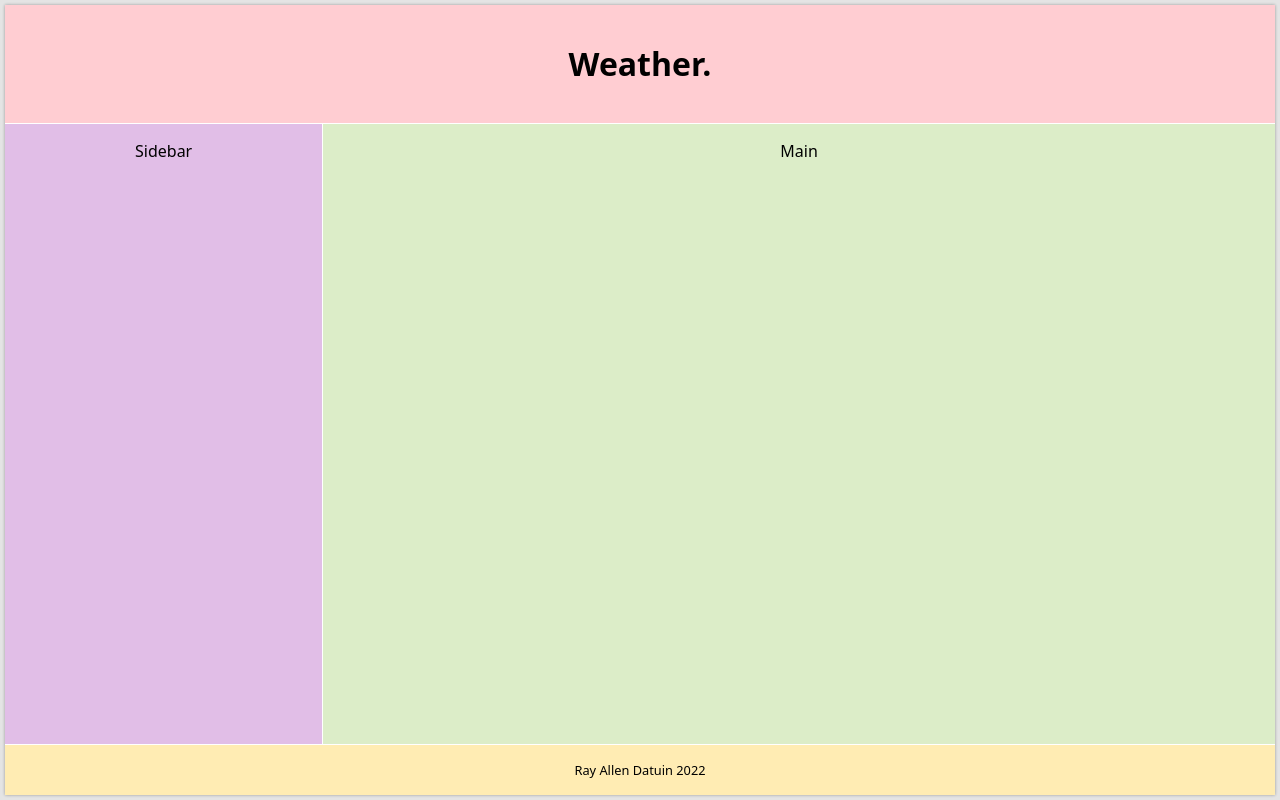
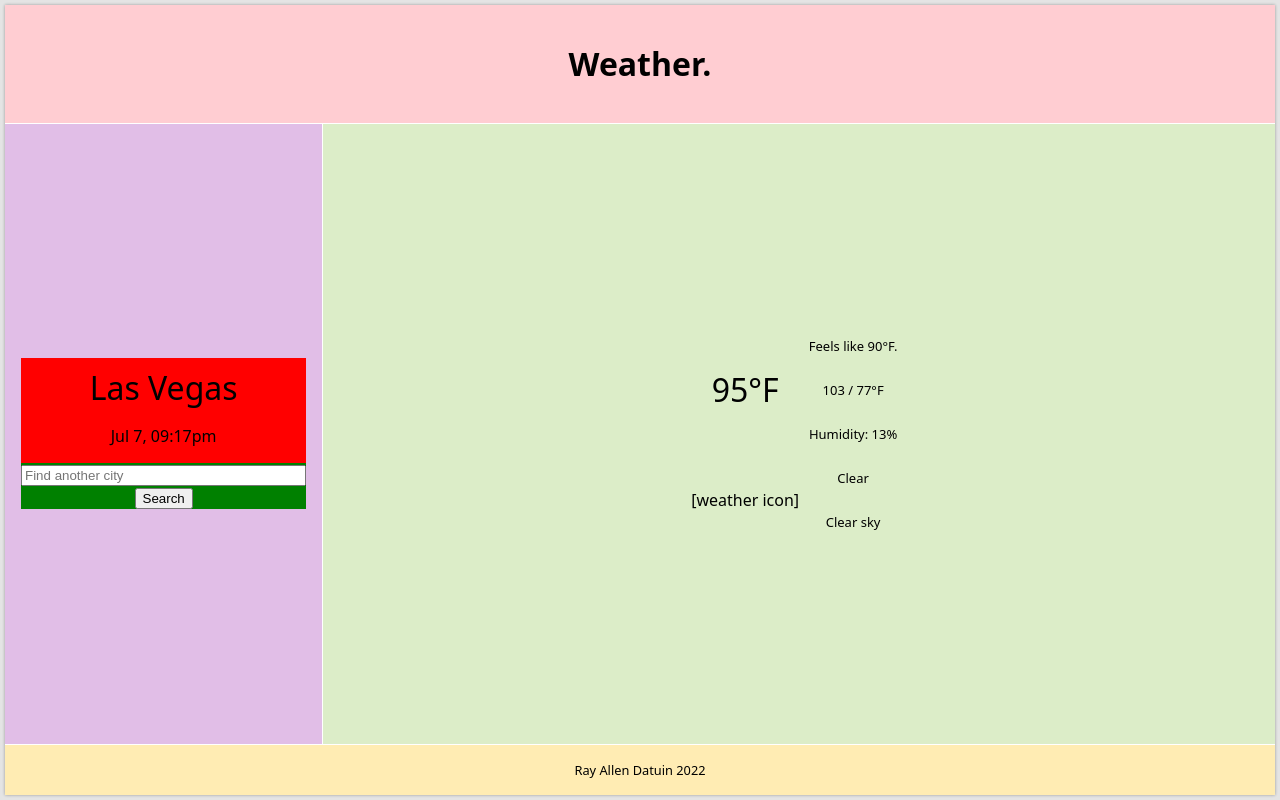
Before and after one commit to rdat5/weather-app, a website built with webpack: page dist/index.html in a window 1280 px wide. Built offline with nearby package versions, Linux system fonts and the light colour scheme.

Commit message:
Set up basic site structure

```diff
--- a/src/style.css
+++ b/src/style.css
@@ -42,9 +42,60 @@ body {
     grid-column: 1/ 2;
     grid-row: 2 / 3;
     background-color: var(--sidebar-color);
+    display: flex;
+    justify-content: center;
+    align-items: center;
+}
+.sidebar-wrap {
+    background-color: red;
+    width: 100%;
+}
+.city-name {
+    font-size: xx-large;
+    margin: 0.5rem;
+}
+.search-form-wrap
+{
+    background-color: green;
+}
+.city-search-input {
+    width: 100%;
 }
 .page-main {
     background-color: var(--main-color);
+    display: flex;
+    justify-content: center;
+    align-items: center;
+}
+.main-wrap {
+    display: flex;
+    flex-direction: column;
+    /* background-color: white; */
+}
+.temp {
+    display: grid;
+    grid-template-columns: 1fr 1fr;
+    grid-template-rows: 1fr 1fr 1fr;
+    align-items: center;
+}
+.temperature {
+    font-size: xx-large;
+    grid-row: 1 / -1;
+}
+.feels-like, .temp-low-high, .humidity {
+    font-size: small;
+}
+.weather {
+    display: grid;
+    align-items: center;
+    grid-template-columns: 1fr 1fr;
+    grid-template-rows: 1fr 1fr;
+}
+.weather-icon {
+    grid-row: 1 / -1;
+}
+.weather-main, .weather-description {
+    font-size: small;
 }
 .page-footer
 {
```
Also changed, not shown: dist/index.html.
